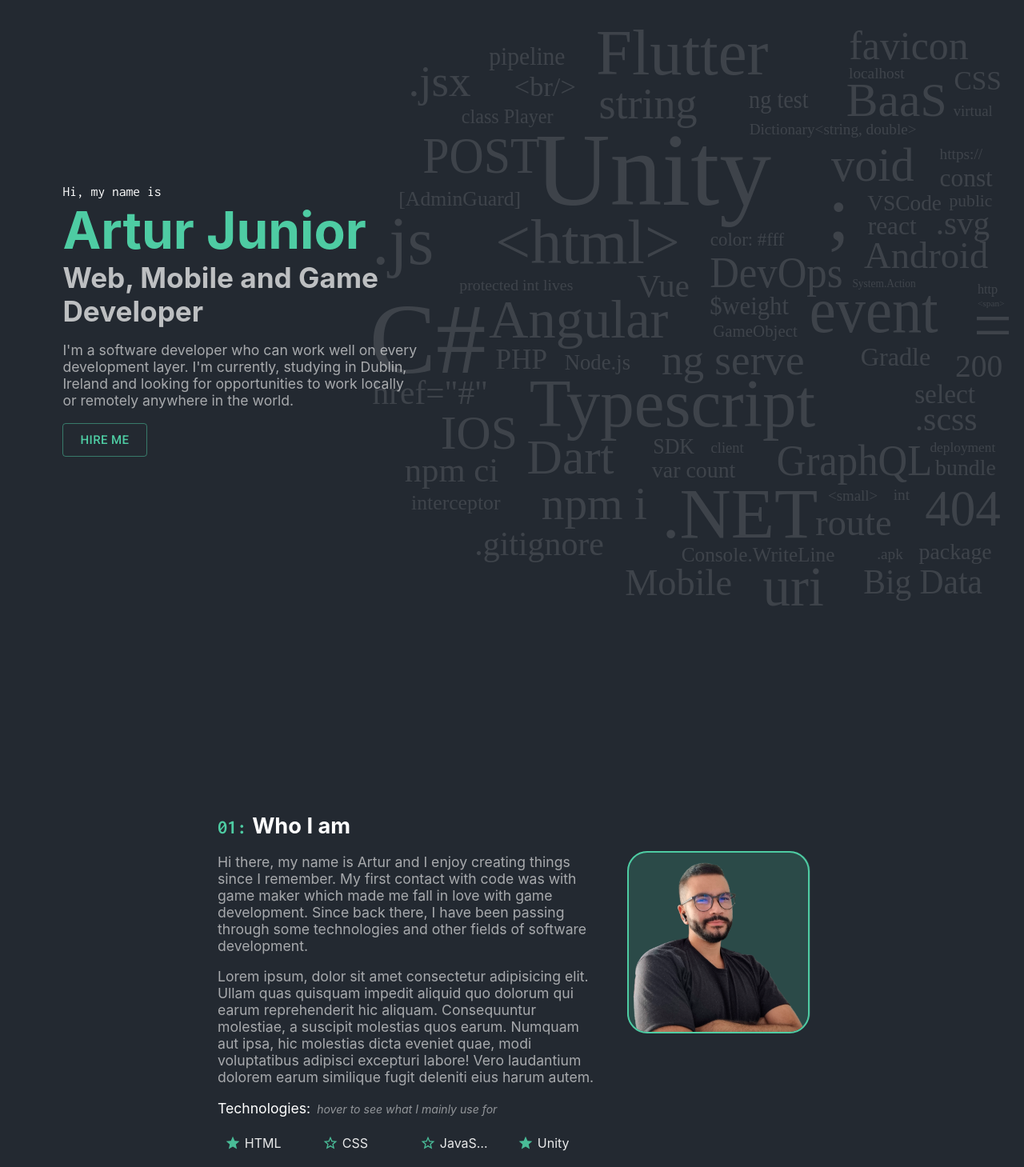
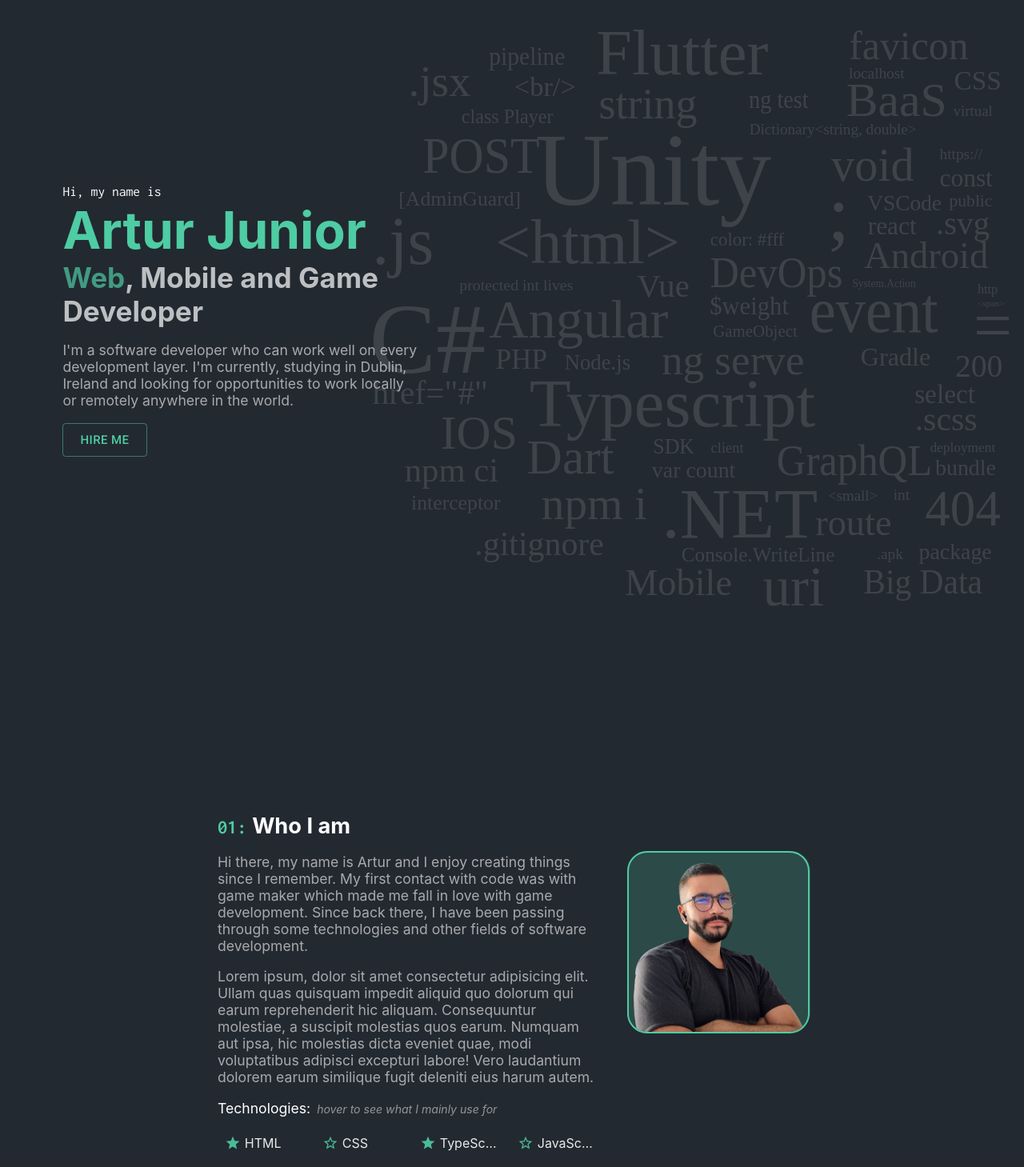
Before and after one commit to arturcmjr/arju-page, a React (Create React App) app: page /web in a window 1280 px wide. Shown: the top 1459 px of the page at 80% size. Built offline with nearby package versions, Linux system fonts and the light colour scheme.

Commit message:
still messing around with themes

```diff
--- a/package.json
+++ b/package.json
@@ -16,6 +16,7 @@
     "@types/react-dom": "^18.0.5",
     "react": "^18.2.0",
     "react-dom": "^18.2.0",
+    "react-router-dom": "^6.3.0",
     "react-scripts": "5.0.1",
     "typescript": "^4.7.4",
     "web-vitals": "^2.1.4"
--- a/src/About/About.tsx
+++ b/src/About/About.tsx
@@ -1,23 +1,16 @@
 import "./About.scss";
 import myPicture from "../images/my-picture.png";
-import { Button, Chip, Grid, Tab, Tabs, Tooltip } from "@mui/material";
+import { Button, Grid } from "@mui/material";
 import StarIcon from "@mui/icons-material/Star";
 import StarOutlineIcon from "@mui/icons-material/StarOutline";
 import React from "react";
-import { ISkill, skills } from "./skills";
-import VideogameAssetIcon from "@mui/icons-material/VideogameAsset";
-import LanguageIcon from "@mui/icons-material/Language";
-import SmartphoneIcon from "@mui/icons-material/Smartphone";
+import IJobTheme, { ISkill } from "../common/interfaces/job-theme.interface";
 
-export function About(): JSX.Element {
+export function About(props: { jobTheme: IJobTheme }): JSX.Element {
   const [showMore, setShowMore] = React.useState(false);
-  const arrayLimit = showMore ? skills.length : 4;
-
-  const [value, setValue] = React.useState(0);
-
-  const handleChange = (event: React.SyntheticEvent, newValue: number) => {
-    setValue(newValue);
-  };
+  const { skills } = props.jobTheme;
+  const minAmount = skills.length >= 4 ? 4 : skills.length;
+  const arrayLimit = showMore ? skills.length : minAmount;
 
   return (
     <div id="about">
@@ -71,24 +64,6 @@ export function About(): JSX.Element {
 }
 
 function SkillChip(props: { skill: ISkill }): JSX.Element {
-  let icon: JSX.Element;
-  let iconTooltip: string;
-
-  switch (props.skill.type) {
-    case "web":
-      icon = <LanguageIcon fontSize="small" className="skill-icon" />;
-      iconTooltip = "Web";
-      break;
-    case "mobile":
-      icon = <SmartphoneIcon fontSize="small" className="skill-icon" />;
-      iconTooltip = "Mobile";
-      break;
-    case "game":
-      icon = <VideogameAssetIcon fontSize="small" className="skill-icon" />;
-      iconTooltip = "Game";
-      break;
-  }
-
   return (
     <div className="skill-chip">
       {props.skill.star ? (
@@ -97,9 +72,6 @@ function SkillChip(props: { skill: ISkill }): JSX.Element {
         <StarOutlineIcon fontSize="small" />
       )}
       <span>{props.skill.name}</span>
-      <Tooltip title={iconTooltip} placement="top">
-        {icon}
-      </Tooltip>
     </div>
   );
 }
--- a/src/App.tsx
+++ b/src/App.tsx
@@ -1,10 +1,16 @@
 import "./App.scss";
 import { ThemeProvider, createTheme, ThemeOptions } from "@mui/material";
-// import { themeOptions } from "./shared/theme/muiTheme";
 import Navbar from "./Navbar/Navbar";
 import Introduction from "./Introduction/Introduction";
 import About from "./About/About";
 import React, { useEffect } from "react";
+import { useNavigate, useParams } from "react-router-dom";
+import IJobTheme from "./common/interfaces/job-theme.interface";
+import {
+  gameTheme,
+  mobileTheme,
+  webTheme,
+} from "./common/data/job-themes.data";
 
 export enum EJobTitle {
   Web,
@@ -15,6 +21,11 @@ export enum EJobTitle {
 function getWindowJobTitle(): EJobTitle {
   const path = window.location.pathname.replace("/", "") || "web";
   return getJobTitle(path.toLocaleLowerCase());
+}
+
+function scrollTo(elementId: string): void {
+  const section = document.querySelector(elementId);
+  section?.scrollIntoView({ behavior: "smooth", block: "start" });
 }
 
 function getJobTitle(title: string): EJobTitle {
@@ -31,28 +42,28 @@ function getJobTitle(title: string): EJobTitle {
 }
 
 function App() {
-  const [primary, setPrimary] = React.useState("#4ecca3");
-  const [jobTitle, setJobTitle] = React.useState(EJobTitle.Web);
+  // TODO: change?
+  const windowJob = getWindowJobTitle();
+  const [jobTitle, setJobTitle] = React.useState(windowJob);
+  const [jobTheme, setJobTheme] = React.useState<IJobTheme>(webTheme);
+
+  let navigate = useNavigate();
+  React.useEffect(() => {
+    const jobTitle = getWindowJobTitle();
+    setJobTitle(jobTitle);
+  }, [navigate]);
 
   useEffect(() => {
-    const title = getWindowJobTitle();
-    setJobTitle(title);
-  }, []);
-
-  useEffect(() => {
-    changeJobTitle(jobTitle);
+    applyTheme(jobTitle);
   }, [jobTitle]);
 
-  function scrollTo(elementId: string) : void {
-    const section = document.querySelector(elementId);
-    section?.scrollIntoView({ behavior: "smooth", block: "start" });
-  };
+  const { primaryColor } = jobTheme;
 
   const themeOptions: ThemeOptions = {
     palette: {
       mode: "dark",
       primary: {
-        main: primary,
+        main: primaryColor,
       },
       secondary: {
         main: "#eeeeee",
@@ -64,45 +75,36 @@ function App() {
     },
   };
 
-  function getJobTitle(): EJobTitle {
-    switch (primary) {
-      case "#4ecca3":
-        return EJobTitle.Web;
-      case "#c2a5e7":
-        return EJobTitle.Mobile;
-      case "#f5a623":
-        return EJobTitle.Game;
-      default:
-        return EJobTitle.Web;
+  function changeTheme(jobTitle: EJobTitle): void {
+    setJobTitle(jobTitle);
+    const path = EJobTitle[jobTitle].toLocaleLowerCase();
+    navigate(path);
+  }
+
+  function applyTheme(jobTitle: EJobTitle): void {
+    switch (jobTitle) {
+      case EJobTitle.Web:
+        setJobTheme(webTheme);
+        break;
+      case EJobTitle.Mobile:
+        setJobTheme(mobileTheme);
+        break;
+      case EJobTitle.Game:
+        setJobTheme(gameTheme);
+        break;
     }
   }
 
-  function changeJobTitle(title: EJobTitle): void {
-    switch (title) {
-      case EJobTitle.Web:
-        setPrimary("#4ecca3");
-        break;
-      case EJobTitle.Mobile:
-        setPrimary("#c2a5e7");
-        break;
-      case EJobTitle.Game:
-        setPrimary("#f9a825");
-        break;
-    }
-    window.history.pushState({}, '', EJobTitle[title].toLocaleLowerCase());
-  }
-
   const theme = createTheme(themeOptions);
-  document.documentElement.style.setProperty("--primary", primary);
+  document.documentElement.style.setProperty("--primary", primaryColor);
 
   return (
     <ThemeProvider theme={theme}>
       <Navbar scrollTo={scrollTo}></Navbar>
-      <Introduction changeJobTitle={changeJobTitle} jobTitle={getJobTitle()} />
-      <About />
+      <Introduction changeJobTitle={changeTheme} jobTitle={jobTitle} />
+      <About jobTheme={jobTheme}/>
       <div style={{ height: "1500px" }}></div>
       <div id="contact"></div>
-      {/* <TitleAction /> */}
     </ThemeProvider>
   );
 }
--- a/src/Introduction/Introduction.scss
+++ b/src/Introduction/Introduction.scss
@@ -45,6 +45,10 @@
     color: var(--primary);
     transition: all 150ms ease-in-out;
   }
+
+  &.active {
+    color: var(--primary);
+  }
 }
 
 #introContainer > div {
--- a/src/Introduction/Introduction.tsx
+++ b/src/Introduction/Introduction.tsx
@@ -11,8 +11,14 @@ interface IntroductionProps {
 export function Introduction(props: IntroductionProps): JSX.Element {
   const { changeJobTitle, jobTitle } = props;
 
-  function renderJobTitle(jobTitle: EJobTitle): JSX.Element {
-    return <span onClick={() => changeJobTitle(jobTitle)} className="job-title">{EJobTitle[jobTitle]}</span>;
+  function renderJobTitle(jobTitle: EJobTitle) : JSX.Element {
+    const isActive = jobTitleIsActive(jobTitle);
+    return <span onClick={() => changeJobTitle(jobTitle)} className={`job-title ${isActive? 'active' : ''}`}>{EJobTitle[jobTitle]}</span>;
+  }
+
+  function jobTitleIsActive(jobTitle: EJobTitle): boolean {
+    const currentJob = props.jobTitle;
+    return currentJob === jobTitle;
   }
 
   return (
--- a/src/common/data/job-themes.data.ts
+++ b/src/common/data/job-themes.data.ts
@@ -1,10 +1,71 @@
-import EJobTitle from "../enums/job-title.enum";
 import IJobTheme from "../interfaces/job-theme.interface";
 
-export const webTheme: IJobTheme[] = [
-  {
-    title: EJobTitle.Web,
-    primaryColor: "#00bcd4",
-    skills: []
-  }
-];
+export const webTheme: IJobTheme = {
+  primaryColor: "#4ecca3",
+  skills: [
+    {
+      name: "HTML",
+      star: true,
+    },
+    {
+      name: "CSS",
+      star: false,
+    },
+    {
+      name: "TypeScript",
+      star: true,
+    },
+    {
+      name: "JavaScript",
+      star: false,
+    },
+    {
+      name: "SCSS",
+      star: false,
+    },
+    {
+      name: "React",
+      star: false,
+    },
+    {
+      name: "Angular",
+      star: true,
+    },
+    {
+      name: "Vue",
+      star: false,
+    },
+    {
+      name: "Node",
+      star: false,
+    },
+    {
+      name: "Git",
+      star: false,
+    },
+    {
+      name: "Bash/Shell",
+      star: false,
+    },
+  ],
+};
+
+export const gameTheme: IJobTheme = {
+  primaryColor: "#f5a623",
+  skills: [
+    {
+      name: "HTML",
+      star: true,
+    },
+  ],
+};
+
+export const mobileTheme: IJobTheme = {
+  primaryColor: "#c2a5e7",
+  skills: [
+    {
+      name: "HTML",
+      star: true,
+    },
+  ],
+};
--- a/src/common/interfaces/job-theme.interface.ts
+++ b/src/common/interfaces/job-theme.interface.ts
@@ -1,7 +1,4 @@
-import EJobTitle from "../enums/job-title.enum";
-
 export interface IJobTheme {
-  title: EJobTitle;
   primaryColor: string;
   skills: ISkill[];
 }
--- a/src/index.tsx
+++ b/src/index.tsx
@@ -2,11 +2,24 @@ import ReactDOM from "react-dom/client";
 import "./index.css";
 import App from "./App";
 import reportWebVitals from "./reportWebVitals";
+import {
+  BrowserRouter as Router,
+  Route,
+  Routes,
+  useNavigate,
+} from "react-router-dom";
 
 const root = ReactDOM.createRoot(
   document.getElementById("root") as HTMLElement
 );
-root.render(<App />);
+root.render(
+  <Router>
+    <Routes>
+      <Route path="*" element={(<App />)}>
+      </Route>
+    </Routes>
+  </Router>
+);
 
 // If you want to start measuring performance in your app, pass a function
 // to log results (for example: reportWebVitals(console.log))
```
Also changed, not shown: src/TitleAction/TitleAction.scss (deleted, +0 -12 lines), src/TitleAction/TitleAction.tsx (deleted, +0 -21 lines), src/shared/theme/muiTheme.ts (deleted, +0 -19 lines), 1 other file (tests, documents, lock files or other folders).
